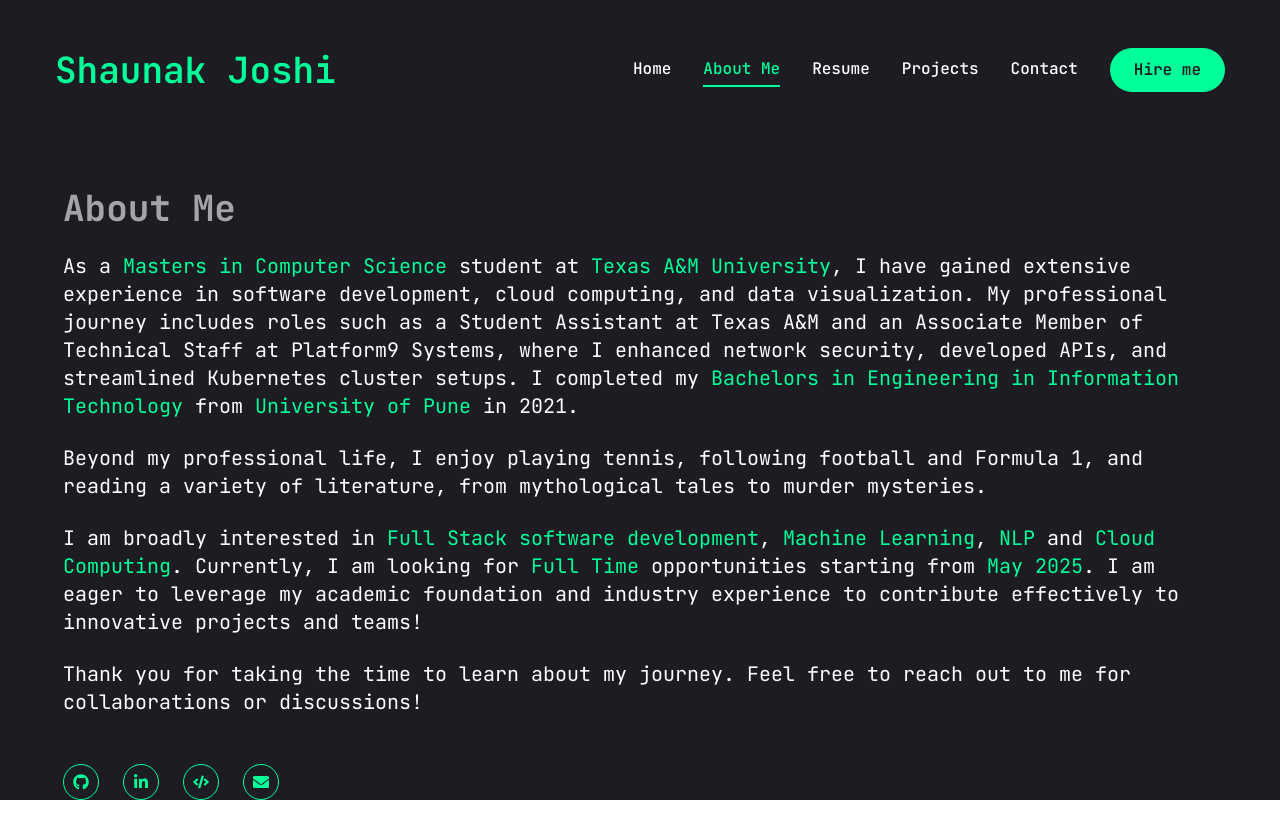
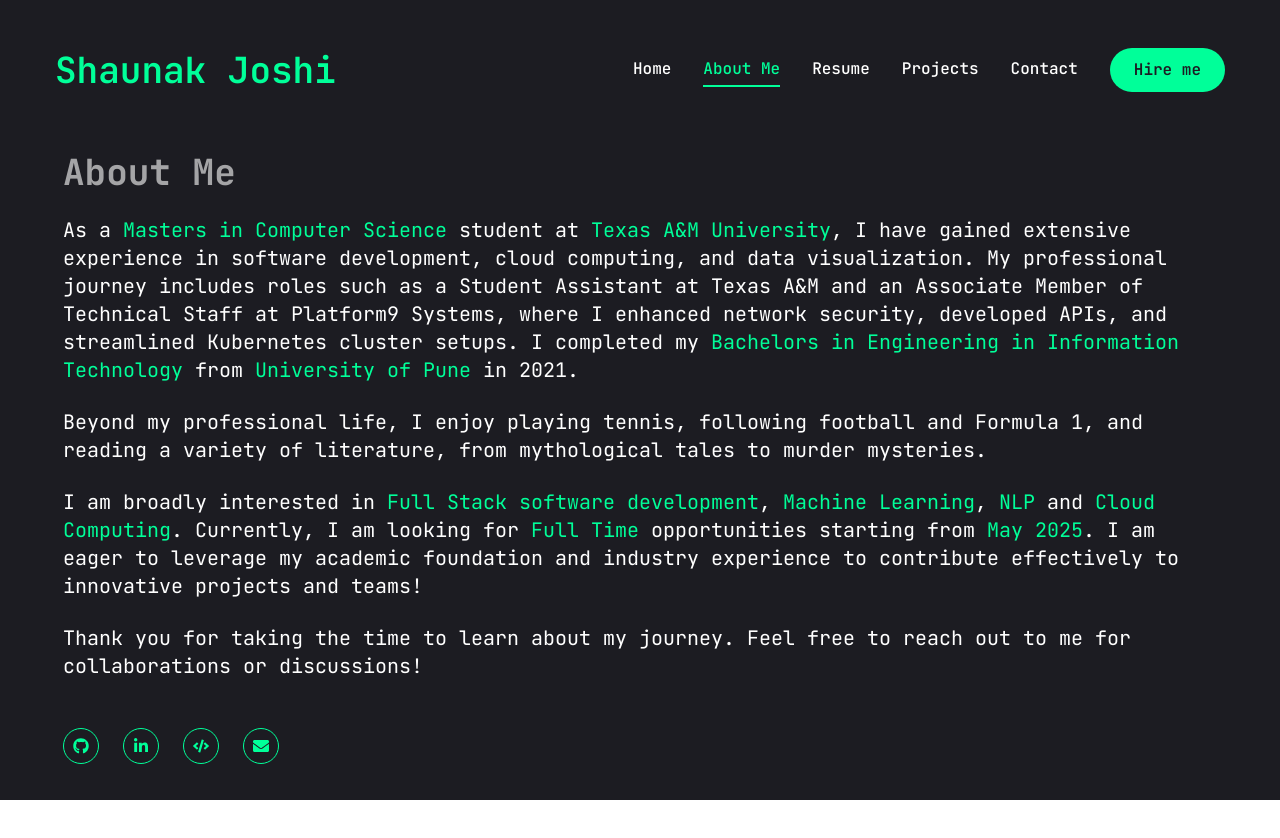
Before and after one commit to paramj6599/portfolio-param, a Next.js app: page /about in a window 1280 px wide. Shown: the top 838 px of the page. Built offline with nearby package versions, Linux system fonts and the light colour scheme.

Commit message:
About Me fix

```diff
--- a/app/about/page.jsx
+++ b/app/about/page.jsx
@@ -31,7 +31,7 @@
 
 const AboutMe = () => {
   return (
-    <section className="min-h-screen text-white p-12">
+    <section className="min-h-screen text-white p-12 pt-3">
       <div className="container mx-auto">
         <h1 className="text-4xl font-bold mb-6"> <span className="text-white/60">About Me</span></h1>
         <p className="text-xl">
```
